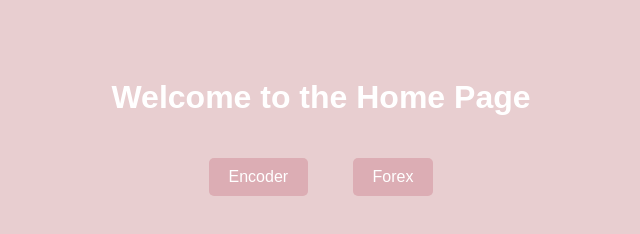
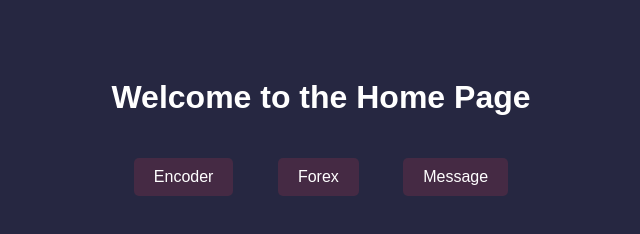
Before and after one commit to github-jl14/github-jl14.github.io, a plain HTML site: page index.html in a window 1280 px wide. Shown: the whole page, without its empty margins (319-959 px from the left). Drawn offline with Linux system fonts and the light colour scheme.

Commit message:
Update index.html

```diff
--- a/index.html
+++ b/index.html
@@ -6,7 +6,7 @@
     <title>Home Page</title>
     <style>
         body {
-            background-color: #9A242A38;
+            background-color: #262741;
             font-family: Arial, sans-serif;
             color: white;
             text-align: center;
@@ -32,6 +32,7 @@
     <div>
         <a href="encoder.html">Encoder</a>
         <a href="forex.html">Forex</a>
+        <a href="msg.html">Message</a>
     </div>
 </body>
 </html>
```
